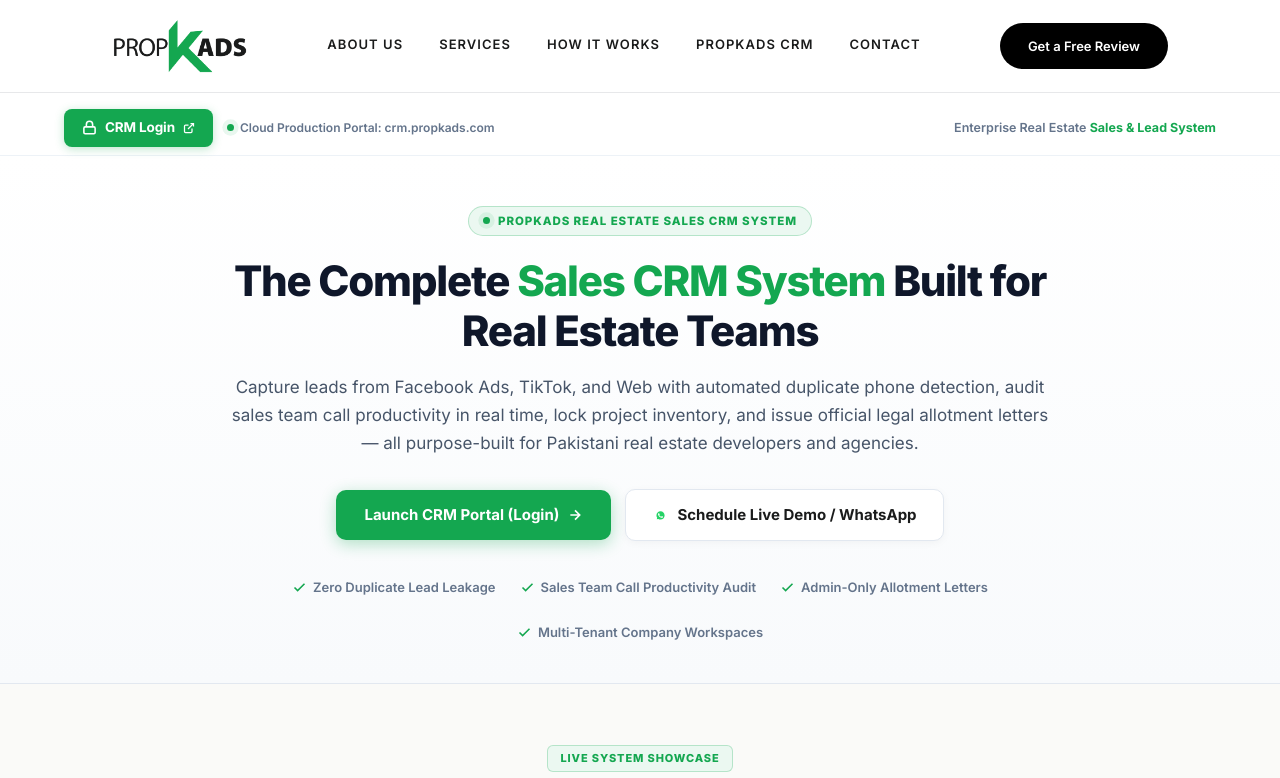
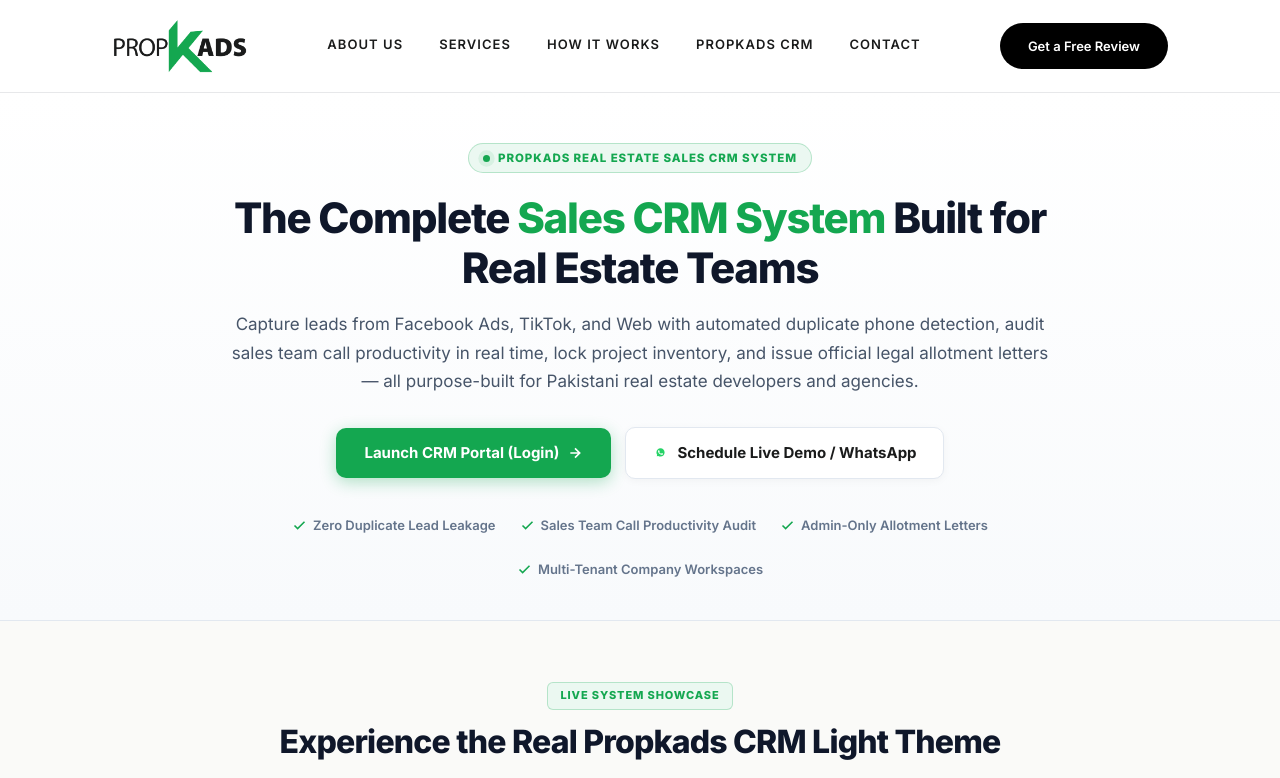
Before and after one commit to khurram7jc/propkads-website, a Next.js app: page /crm in a window 1280 px wide. Shown: the top 778 px of the page. Built offline with nearby package versions, Linux system fonts and the light colour scheme; no server answers; the database is empty.

Commit message:
Remove top action bar strip from CRM page

```diff
--- a/app/crm/crm.css
+++ b/app/crm/crm.css
@@ -37,60 +37,6 @@
   padding: 0 24px;
 }
 
-/* ==========================================================================
-   Top Action Bar (Top Left Corner CRM Login Button)
-   ========================================================================== */
-.crm-top-action-bar {
-  padding: 16px 0 8px 0;
-  background: #FFFFFF;
-  border-bottom: 1px solid var(--crm-border-subtle);
-}
-
-.crm-top-bar-inner {
-  display: flex;
-  align-items: center;
-  justify-content: space-between;
-  flex-wrap: wrap;
-  gap: 12px;
-}
-
-.crm-top-left-group {
-  display: flex;
-  align-items: center;
-  gap: 14px;
-}
-
-.crm-login-pill-btn {
-  display: inline-flex;
-  align-items: center;
-  gap: 8px;
-  background: var(--crm-emerald);
-  color: #FFFFFF !important;
-  font-size: 13.5px;
-  font-weight: 700;
-  padding: 8px 18px;
-  border-radius: 8px;
-  text-decoration: none;
-  box-shadow: 0 2px 10px rgba(20, 167, 80, 0.28);
-  transition: all 0.2s ease;
-  letter-spacing: -0.01em;
-}
-
-.crm-login-pill-btn:hover {
-  background: var(--crm-emerald-dark);
-  transform: translateY(-1px);
-  box-shadow: 0 4px 14px rgba(20, 167, 80, 0.38);
-}
-
-.crm-portal-live-tag {
-  display: inline-flex;
-  align-items: center;
-  gap: 6px;
-  font-size: 12px;
-  font-weight: 600;
-  color: var(--crm-text-muted);
-}
-
 .crm-pulse-dot {
   width: 7px;
   height: 7px;
@@ -105,17 +51,6 @@
   0% { box-shadow: 0 0 0 0 rgba(20, 167, 80, 0.4); }
   70% { box-shadow: 0 0 0 6px rgba(20, 167, 80, 0); }
   100% { box-shadow: 0 0 0 0 rgba(20, 167, 80, 0); }
-}
-
-.crm-top-right-hint {
-  font-size: 12.5px;
-  font-weight: 600;
-  color: var(--crm-text-muted);
-}
-
-.crm-top-right-hint span {
-  color: var(--crm-emerald);
-  font-weight: 700;
 }
 
 /* ==========================================================================
--- a/app/crm/page.js
+++ b/app/crm/page.js
@@ -20,43 +20,7 @@ export default function CRMProductPage() {
       {/* 1. Website Standard Header Navigation */}
       <Header />
 
-      {/* 2. Top Action Bar with CRM Login Button at Top Left Corner */}
-      <div className="crm-top-action-bar">
-        <div className="crm-container">
-          <div className="crm-top-bar-inner">
-            <div className="crm-top-left-group">
-              <a
-                href="https://crm.propkads.com/login"
-                target="_blank"
-                rel="noopener noreferrer"
-                className="crm-login-pill-btn"
-                id="crm-top-login-btn"
-              >
-                <svg width="15" height="15" viewBox="0 0 24 24" fill="none" stroke="currentColor" strokeWidth="2.5">
-                  <rect x="3" y="11" width="18" height="11" rx="2" ry="2"></rect>
-                  <path d="M7 11V7a5 5 0 0 1 10 0v4"></path>
-                </svg>
-                <span>CRM Login</span>
-                <svg width="12" height="12" viewBox="0 0 24 24" fill="none" stroke="currentColor" strokeWidth="2.5">
-                  <path d="M18 13v6a2 2 0 0 1-2 2H5a2 2 0 0 1-2-2V8a2 2 0 0 1 2-2h6"></path>
-                  <polyline points="15 3 21 3 21 9"></polyline>
-                  <line x1="10" y1="14" x2="21" y2="3"></line>
-                </svg>
-              </a>
-              <div className="crm-portal-live-tag">
-                <span className="crm-pulse-dot"></span>
-                <span>Cloud Production Portal: crm.propkads.com</span>
-              </div>
-            </div>
-
-            <div className="crm-top-right-hint">
-              Enterprise Real Estate <span>Sales &amp; Lead System</span>
-            </div>
-          </div>
-        </div>
-      </div>
-
-      {/* 3. Hero Section */}
+      {/* 2. Hero Section */}
       <section className="crm-hero">
         <div className="crm-container">
           <div className="crm-hero-content">
```
